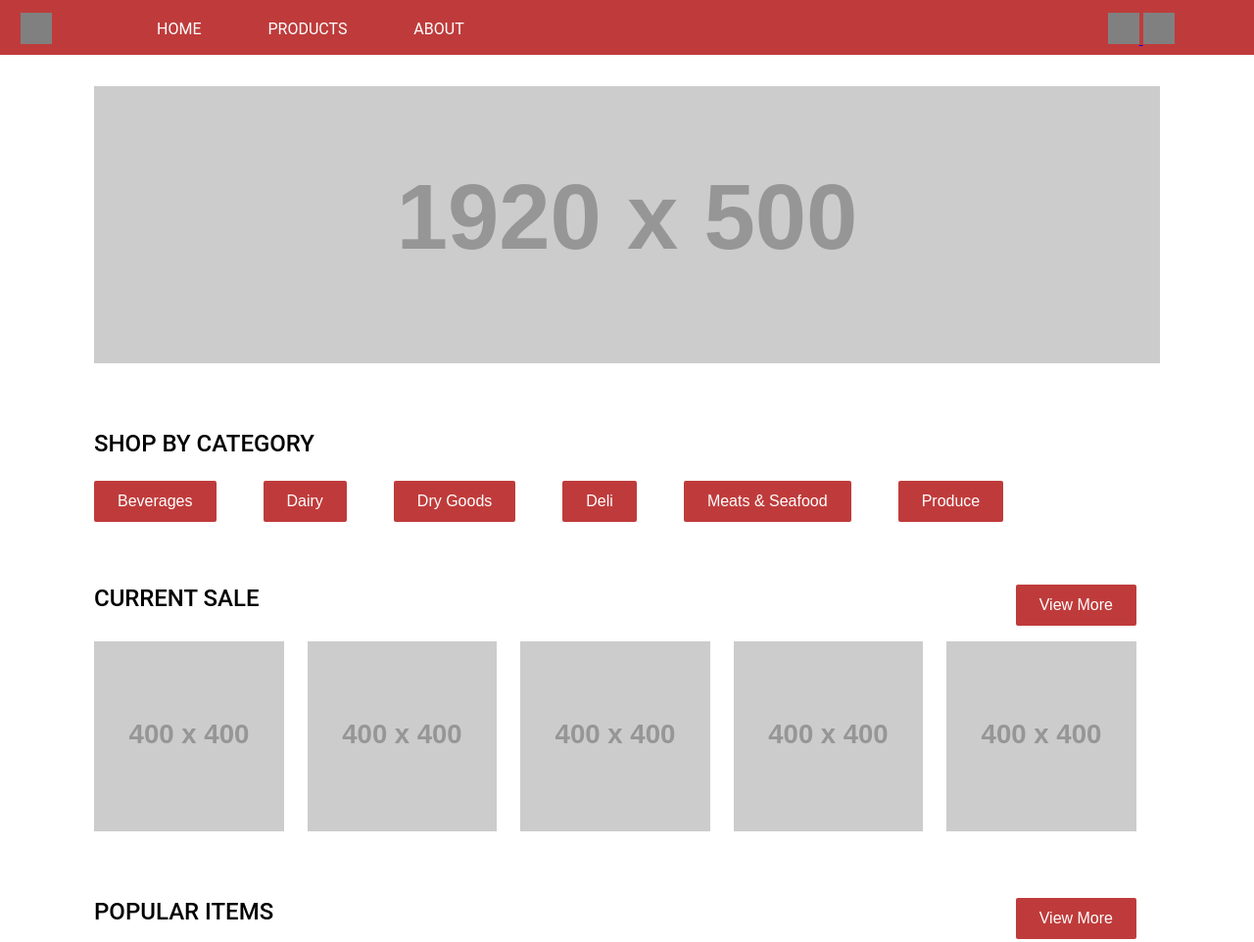
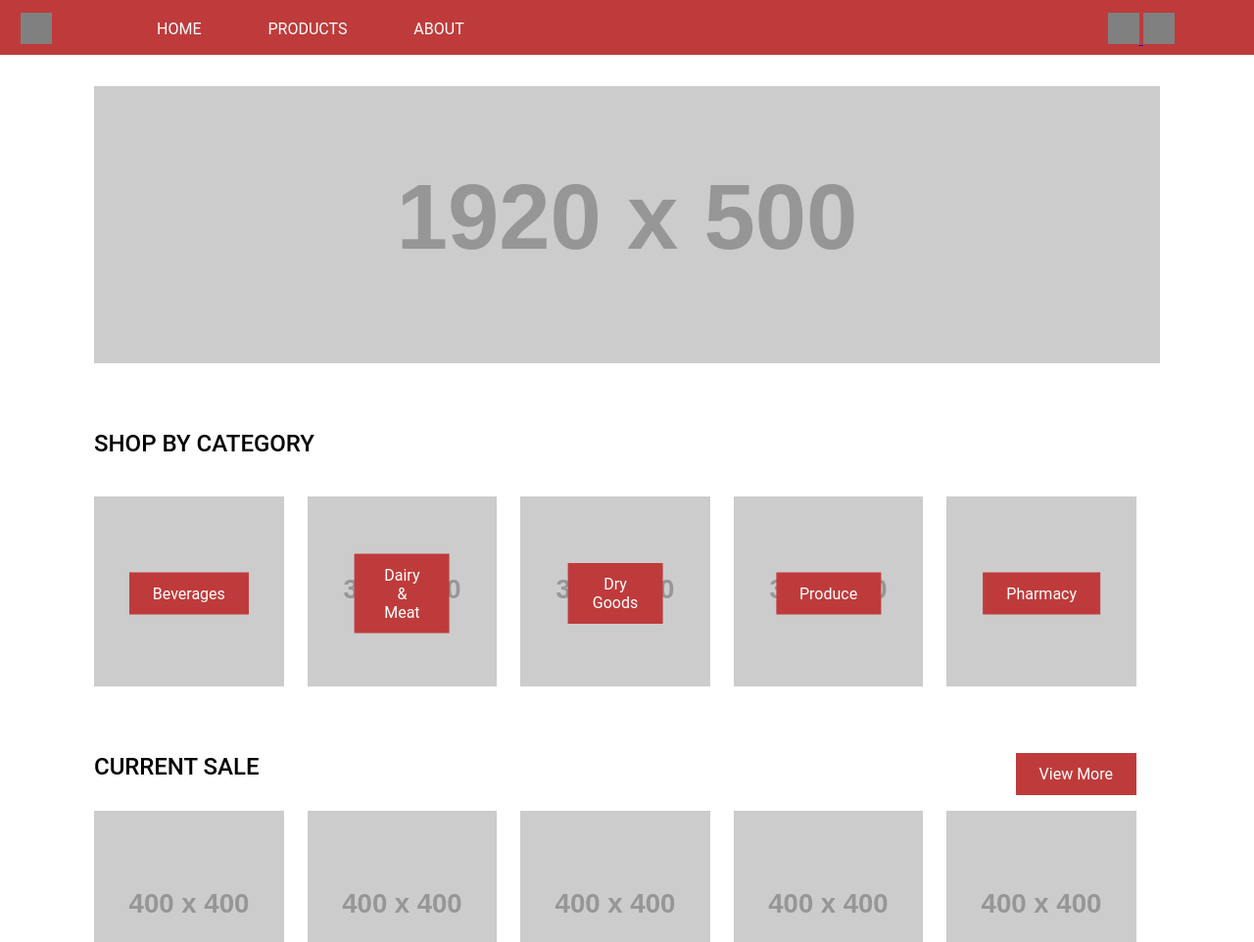
Before and after one commit to knn69/IAT-339-Checkup-2, a plain HTML site: page index.html in a window 1280 px wide. Shown: the top 962 px of the page at 98% size. Drawn offline with Linux system fonts and the light colour scheme; placeholder pictures from the web are drawn by us.

Commit message:
Updated shop by category container

```diff
--- a/css/style.css
+++ b/css/style.css
@@ -22,11 +22,12 @@ h2 {
 .cta_button,
 .submit_button {
     background-color: #BF3B3B;
-    border: none;
+    display: inline-block;
     color: white;
-    border-radius: 2px;
-    padding: 12px 24px 12px 24px;
     font-size: 16px;
+    padding: 12px 24px;
+    text-decoration: none;
+    text-align: center;
 }
 
 .cta_button:hover,
@@ -114,7 +115,8 @@ h2 {
     flex: 0 0 20%;
 }
 
-.grid-boxes-item-wrapper {
+.grid-boxes-item-wrapper,
+.shop-by-category-item-container {
     min-width: 150px;
     padding-left: 0;
     padding-right: 1.5em;
@@ -123,6 +125,10 @@ h2 {
 .grid-boxes-item img {
     margin: 0 auto;
     max-width: 100%;
+}
+
+.button-wrapper {
+    padding-right: 1.5em;
 }
 
 @media screen and (max-width: 768px) {
@@ -443,3 +449,15 @@ footer {
         margin-bottom: 24px;
     }
 }
+
+.shop-by-category-item-wrapper {
+    position: relative;
+    text-align: center;
+}
+
+.shop-by-category-text-wrapper {
+    position: absolute;
+    top: 50%;
+    left: 50%;
+    transform: translate(-50%, -50%);
+}
--- a/index.html
+++ b/index.html
@@ -70,26 +70,71 @@
         <!-- shop by categories -->
         <div class="modular-element_container ">
             <div class="shop-by-category ">
-                <h2>Shop By Category</h2>
-                <div class="shop-by-category-container ">
-                    <div class="shop-by-category-item ">
-                        <button onclick="goToProducts() " class="cta_button ">Beverages</button>
+                <div class="grid-boxes">
+                    <div class="grid-boxes-top">
+                        <h2>Shop by Category</h2>
                     </div>
-                    <div class="shop-by-category-item ">
-                        <button onclick="goToProducts() " class="cta_button ">Dairy</button>
-                    </div>
-                    <div class="shop-by-category-item ">
-                        <button onclick="goToProducts() " class="cta_button ">Dry Goods</button>
-                    </div>
-                    <div class="shop-by-category-item ">
-                        <button onclick="goToProducts() " class="cta_button ">Deli</button>
-                    </div>
-                    <div class="shop-by-category-item ">
-                        <button onclick="goToProducts() " class="cta_button ">Meats & Seafood</button>
-                    </div>
-
-                    <div class="shop-by-category-item ">
-                        <button onclick="goToProducts() " class="cta_button ">Produce</button>
+                    <div class="grid-boxes-container ">
+                        <a href="productdetail.html ">
+                            <div class="grid-boxes-item ">
+                                <div class="shop-by-category-item-container">
+                                    <div class="shop-by-category-item-wrapper">
+                                        <img src="https://via.placeholder.com/300x300 " alt="placeholder img ">
+                                        <div class="shop-by-category-text-wrapper ">
+                                            <a class="cta_button" href="">Beverages</a>
+                                        </div>
+                                    </div>
+                                </div>
+                            </div>
+                        </a>
+                        <a href="productdetail.html ">
+                            <div class="grid-boxes-item ">
+                                <div class="shop-by-category-item-container">
+                                    <div class="shop-by-category-item-wrapper">
+                                        <img src="https://via.placeholder.com/300x300 " alt="placeholder img ">
+                                        <div class="shop-by-category-text-wrapper ">
+                                            <a class="cta_button" href="">Dairy & Meat</a>
+                                        </div>
+                                    </div>
+                                </div>
+                            </div>
+                        </a>
+                        <a href="productdetail.html ">
+                            <div class="grid-boxes-item ">
+                                <div class="shop-by-category-item-container">
+                                    <div class="shop-by-category-item-wrapper">
+                                        <img src="https://via.placeholder.com/300x300 " alt="placeholder img ">
+                                        <div class="shop-by-category-text-wrapper ">
+                                            <a class="cta_button" href="">Dry Goods</a>
+                                        </div>
+                                    </div>
+                                </div>
+                            </div>
+                        </a>
+                        <a href="productdetail.html ">
+                            <div class="grid-boxes-item ">
+                                <div class="shop-by-category-item-container">
+                                    <div class="shop-by-category-item-wrapper">
+                                        <img src="https://via.placeholder.com/300x300 " alt="placeholder img ">
+                                        <div class="shop-by-category-text-wrapper ">
+                                            <a class="cta_button" href="">Produce</a>
+                                        </div>
+                                    </div>
+                                </div>
+                            </div>
+                        </a>
+                        <a href="productdetail.html ">
+                            <div class="grid-boxes-item ">
+                                <div class="shop-by-category-item-container">
+                                    <div class="shop-by-category-item-wrapper">
+                                        <img src="https://via.placeholder.com/300x300 " alt="placeholder img ">
+                                        <div class="shop-by-category-text-wrapper ">
+                                            <a class="cta_button" href="">Pharmacy</a>
+                                        </div>
+                                    </div>
+                                </div>
+                            </div>
+                        </a>
                     </div>
                 </div>
             </div>
@@ -100,7 +145,9 @@
             <div class="grid-boxes">
                 <div class="grid-boxes-top">
                     <h2>Current Sale</h2>
-                    <button class="cta_button" onclick="goToProducts()">View More</button>
+                    <div class="button-wrapper">
+                        <a class="cta_button" href="products.html">View More</a>
+                    </div>
                 </div>
                 <div class="grid-boxes-container">
                     <a href="productdetail.html">
@@ -147,9 +194,11 @@
             <div class="grid-boxes">
                 <div class="grid-boxes-top">
                     <h2>Popular Items</h2>
-                    <button class="cta_button" onclick="goToProducts()">View More</button>
+                    <div class="button-wrapper">
+                        <a class="cta_button" href="products.html">View More</a>
+                    </div>
                 </div>
-                <div class=" grid-boxes-container ">
+                <div class="grid-boxes-container">
                     <a href="productdetail.html">
                         <div class="grid-boxes-item">
                             <div class="grid-boxes-item-wrapper">
```
